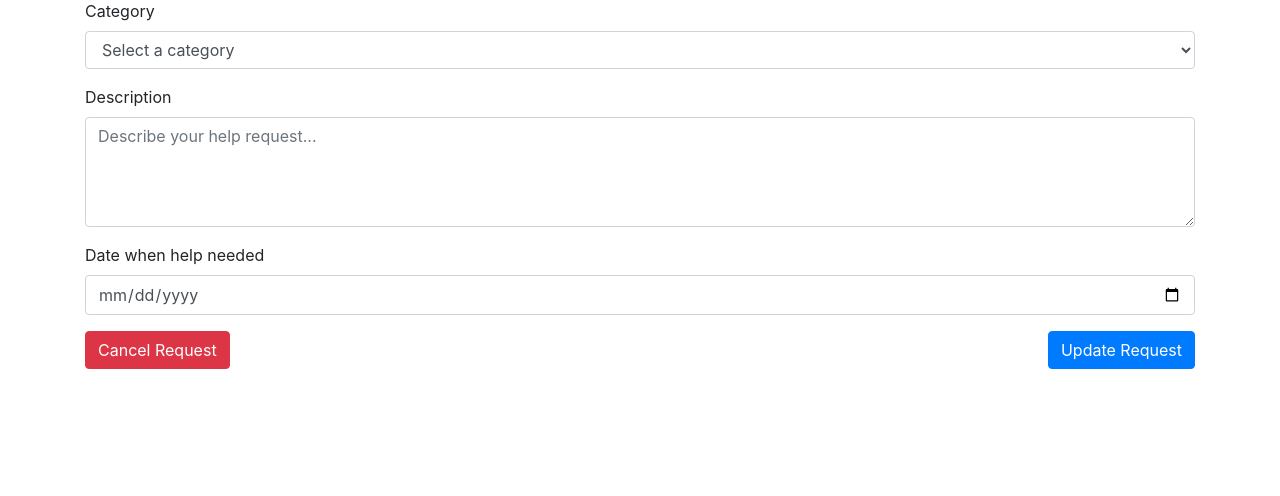
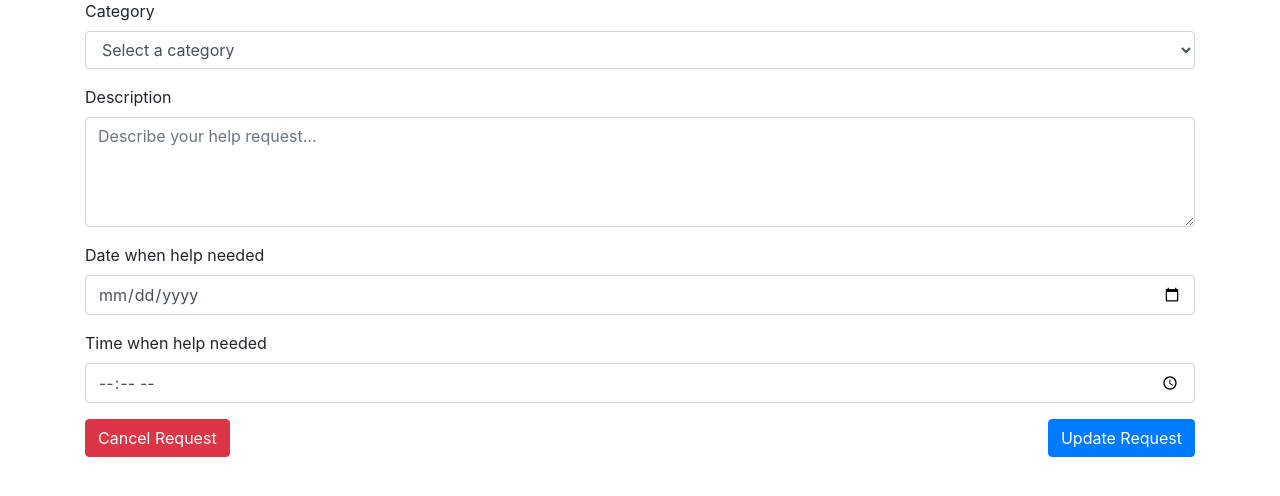
Before and after one commit to zerulite/CSCI314_SIM2025Q4_T05_uno, a Python web app: template templates/updateRequest.html in a window 1280 px wide. Shown: the part 105-601 px from the top of the page. Run offline with Jinja, Linux system fonts and the light colour scheme; the template is opened without the code that fills it, so the values that code supplies are empty.

Commit message:
added time field

```diff
--- a/templates/updateRequest.html
+++ b/templates/updateRequest.html
@@ -54,7 +54,16 @@
                         class="form-control"
                         id="date"
                         name="date"
-                        placeholder="Enter date"
+                        required
+                    />
+                </div>
+                <div class="form-group">
+                    <label for="location">Time when help needed</label>
+                    <input
+                        type="time"
+                        class="form-control"
+                        id="time"
+                        name="time"
                         required
                     />
                 </div>
```
Also changed, not shown: templates/createRequest.html (+10 -0 lines).
